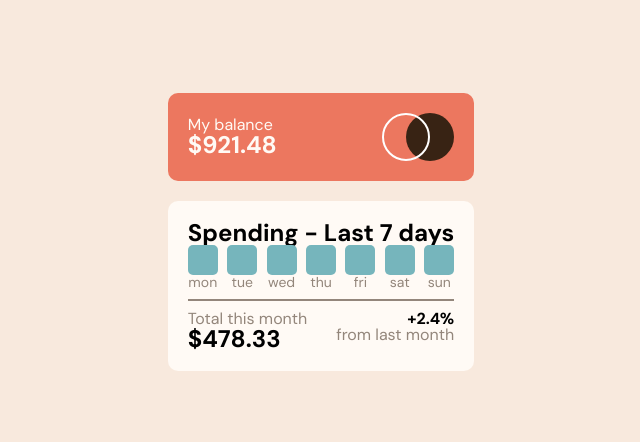
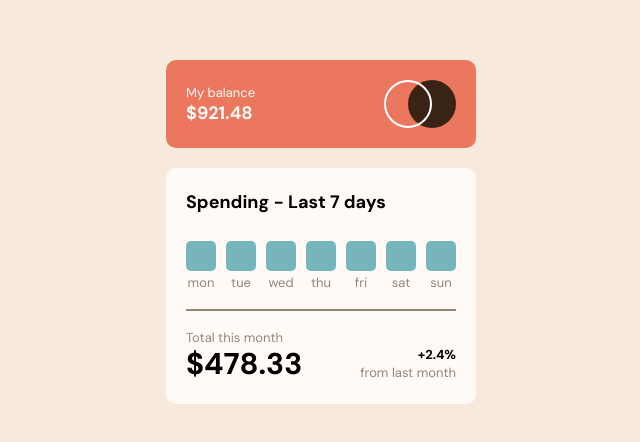
Before and after one commit to andaluciacurtis/Expenses-Chart-Component, a plain HTML site: page index.html in a window 1280 px wide. Shown: the part 168-610 px from the top of the page, without its empty margins (319-959 px from the left). Drawn offline with Linux system fonts and the light colour scheme.

Commit message:
Added correct padding + alignment to text and divs

```diff
--- a/index.html
+++ b/index.html
@@ -16,15 +16,15 @@
     <main>
       <div class="balance-container">
         <div>
-          <h2>My balance</h2>
-          <h1>$<span class="balance">921.48</span></h1>
+          <p>My balance</p>
+          <h2>$<span class="balance">921.48</span></h2>
         </div>
         <img src="images/logo.svg" alt="logo">
       </div>
 
       <div class="spending-container">
 
-        <h1>Spending - Last 7 days</h1>
+        <h2>Spending - Last 7 days</h2>
 
         <div class="chart">
           <div class="bar-container">
@@ -61,13 +61,13 @@
 
         <div class="summary-container">
           <div>
-            <h2>Total this month</h2>
+            <p>Total this month</p>
             <h1>$478.33</h1>
           </div>
 
           <div>
             <h3>+2.4%</h3>
-            <h2>from last month</h2>
+            <p>from last month</p>
           </div>
         </div>
       </div>
--- a/style.css
+++ b/style.css
@@ -20,21 +20,25 @@ html, body {
 
 h1 {
   font-weight: 700;
-  font-size: 24px;
+  font-size: 30px;
+  margin: 5px 0;
 }
 
 h2 {
-  font-weight: 400;
-  font-size: 16px;
+  font-weight: 700;
+  font-size: 18px;
+  margin: 5px 0;
 }
 
 h3 {
   font-weight: 700;
-  font-size: 16px;
+  font-size: 13px;
+  margin: 5px 0;
 }
 
 p {
-  font-size: 14px;
+  font-size: 13px;
+  margin: 5px 0;
 }
 
 hr {
@@ -70,7 +74,7 @@ main {
   align-items: center;
 }
 
-.balance-container h1, .balance-container h2 {
+.balance-container h2, .balance-container p {
   color: var(--very-pale-orange);
 }
 
@@ -78,14 +82,17 @@ main {
   background-color: var(--very-pale-orange);
 }
 
-.spending-container h2, .spending-container p {
+.spending-container p {
   color: var(--medium-brown);
 }
 
-.chart-labels, .chart {
+.chart {
   display: flex;
   align-items: center;
   justify-content: space-between;
+  gap: 10px;
+  margin-top: 30px;
+  margin-bottom: 15px;
 }
 
 .bar {
@@ -102,6 +109,8 @@ main {
 .summary-container {
   display: flex;
   justify-content: space-between;
+  align-items:flex-end;
+  margin-top: 15px;
 }
 
 .summary-container div:nth-child(2) {
```
